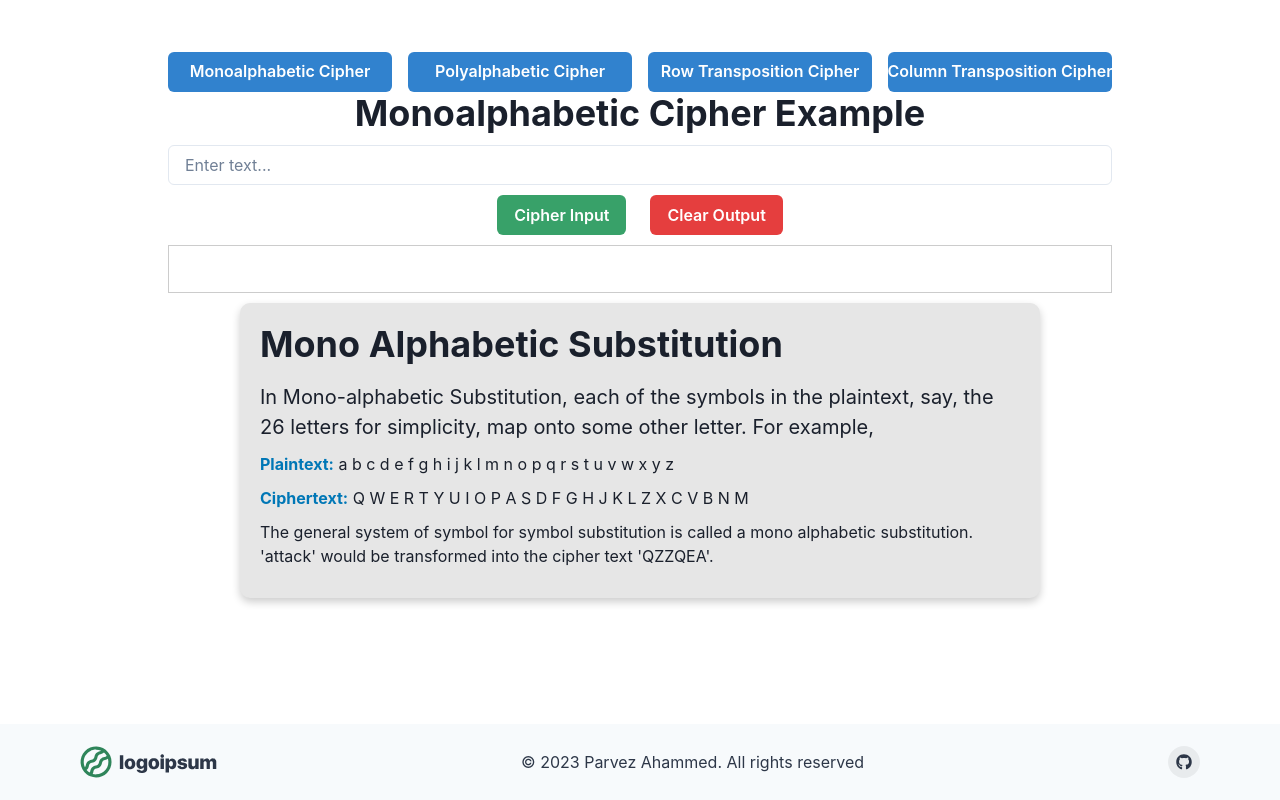
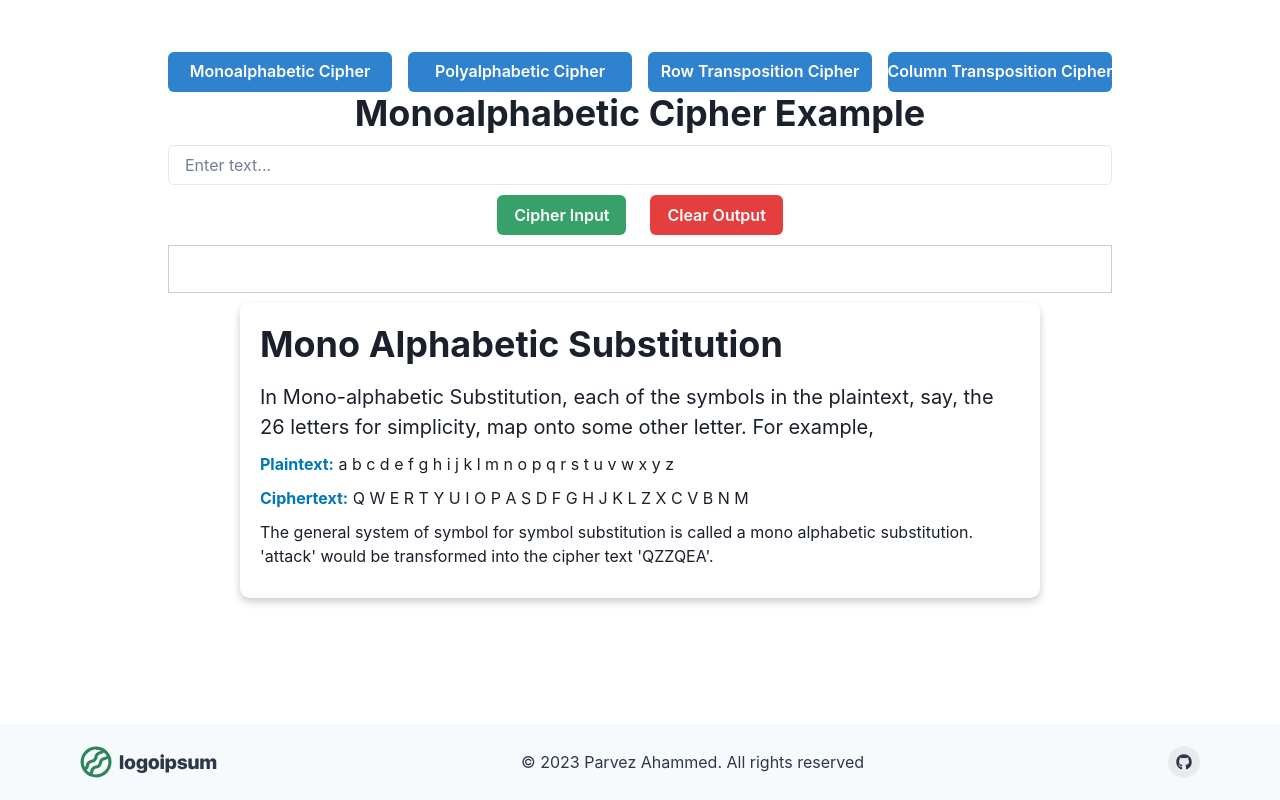
Before and after one commit to piru72/PortfolioWebsite, a React (Vite) app: page / in a window 1280 px wide. Built offline with nearby package versions, Linux system fonts and the light colour scheme.

Commit message:
Color changed

```diff
--- a/src/App.css
+++ b/src/App.css
@@ -87,7 +87,7 @@ input {
 }
 
 .content {
-  background-color: #e6e6e6;
+  background-color: #ffffff;
   padding: 20px;
   border-radius: 10px;
   box-shadow: 0 4px 8px rgba(0, 0, 0, 0.2);
--- a/src/index.css
+++ b/src/index.css
@@ -5,7 +5,7 @@
 
   color-scheme: light dark;
   color: rgba(255, 255, 255, 0.87);
-  background-color: #242424;
+  background-color: #ffffff;
 
   font-synthesis: none;
   text-rendering: optimizeLegibility;
@@ -43,7 +43,7 @@ button {
   font-size: 1em;
   font-weight: 500;
   font-family: inherit;
-  background-color: #1a1a1a;
+  background-color: #ffffff;
   cursor: pointer;
   transition: border-color 0.25s;
 }
@@ -57,7 +57,7 @@ button:focus-visible {
 
 @media (prefers-color-scheme: light) {
   :root {
-    color: #213547;
+    color: rgb(255, 255, 255);
     background-color: #ffffff;
   }
   a:hover {
```
